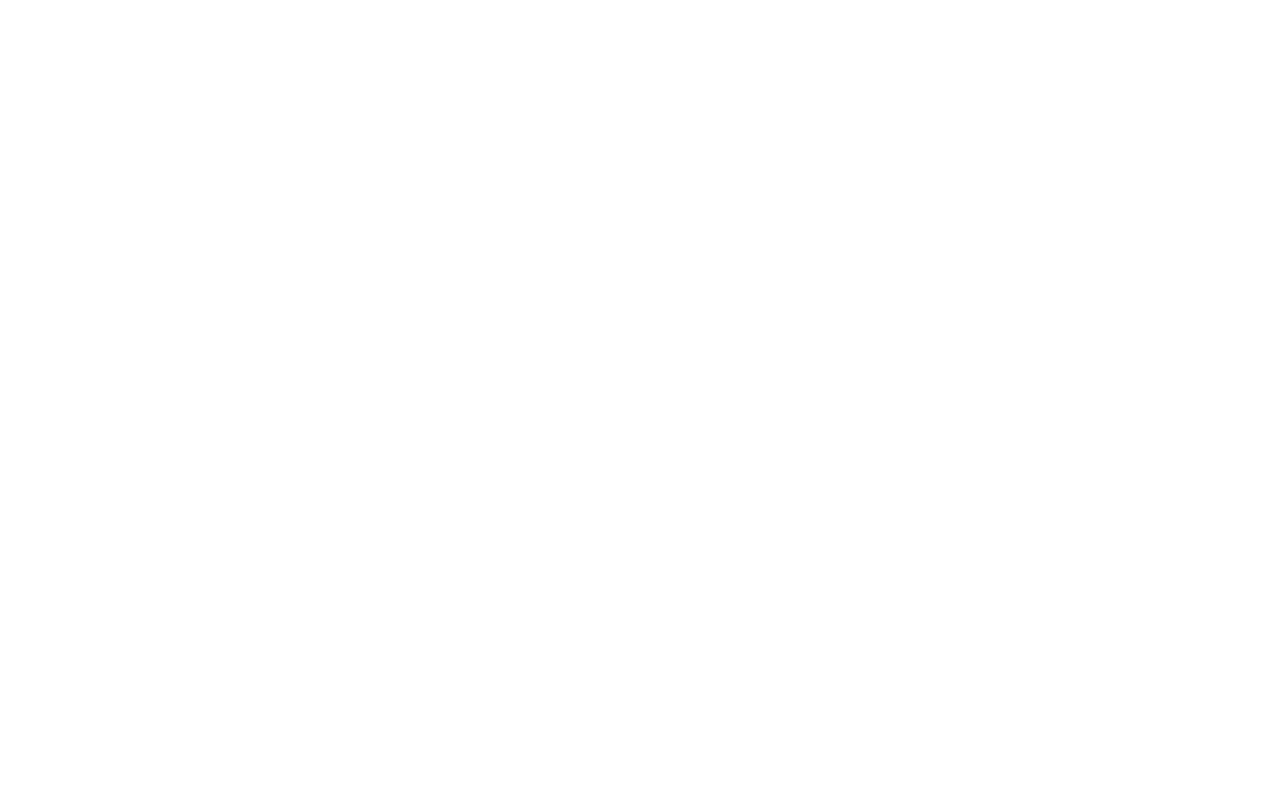
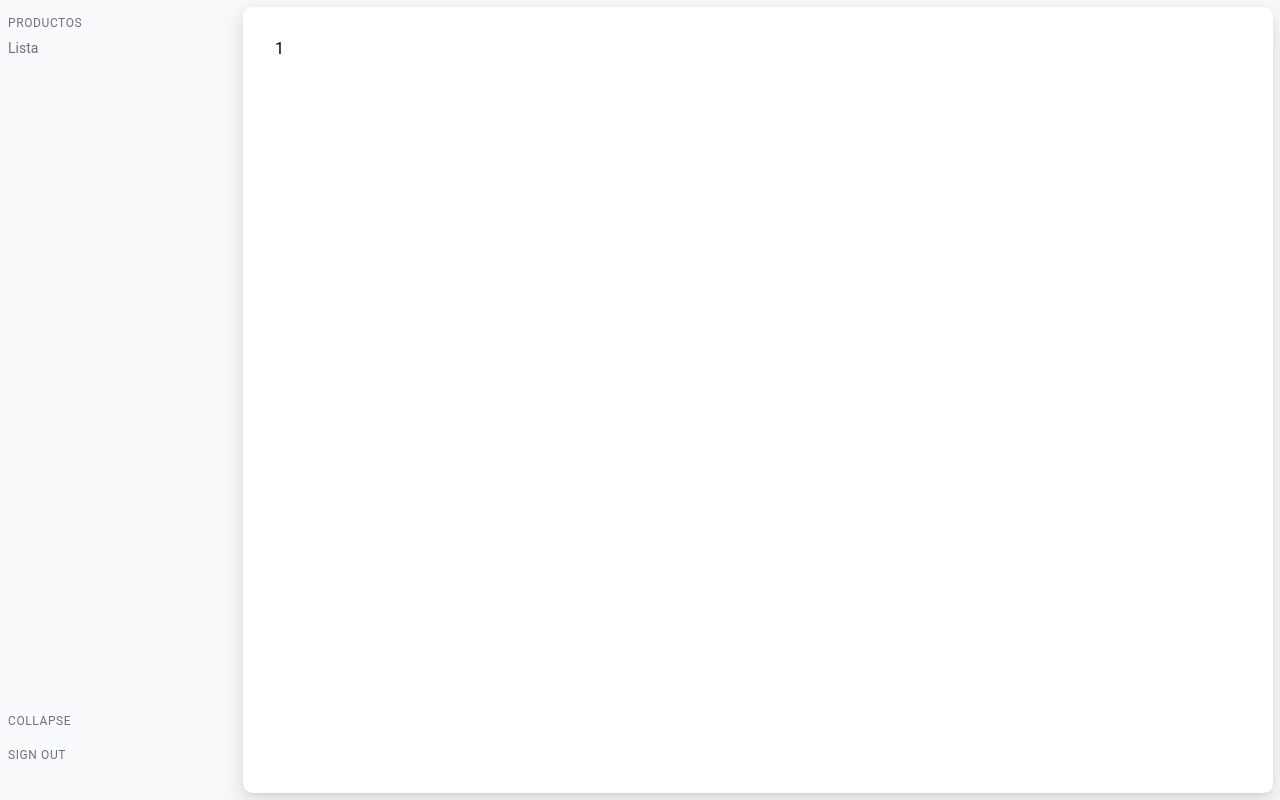
Before and after one commit to TranThanhBinhh/Angular-Example, an Angular app: page /dashboard in a window 1280 px wide. Before the commit this address led to /. Built offline with nearby package versions, Linux system fonts and the light colour scheme.

Commit message:
fix bug about router

```diff
--- a/src/app/app-routing.module.ts
+++ b/src/app/app-routing.module.ts
@@ -1,7 +1,10 @@
 import { NgModule } from '@angular/core';
 import { RouterModule, Routes } from '@angular/router';
 
-const routes: Routes = [{ path: '', loadChildren: () => import('./auth/auth.module').then(m => m.AuthModule) }, { path: 'products', loadChildren: () => import('./products/products.module').then(m => m.ProductsModule) }];
+const routes: Routes = [
+  { path: '', loadChildren: () => import('./auth/auth.module').then(m => m.AuthModule) },
+  { path: 'dashboard', loadChildren: () => import('./products/products.module').then(m => m.ProductsModule) }
+];
 
 @NgModule({
   imports: [RouterModule.forRoot(routes)],
--- a/src/app/products/components/aside/aside.component.html
+++ b/src/app/products/components/aside/aside.component.html
@@ -9,7 +9,7 @@
         <li (click)="collpase()" title="Collapse">
             <span>Collapse</span>
         </li>
-        <li title="Sign Out">
+        <li (click)="signout()" title="Sign Out">
             <span>Sign Out</span>
         </li>
     </div>
--- a/src/app/products/components/aside/aside.component.ts
+++ b/src/app/products/components/aside/aside.component.ts
@@ -1,4 +1,5 @@
 import { Component, EventEmitter, Output } from '@angular/core';
+import { Router } from '@angular/router';
 
 @Component({
   selector: 'app-aside',
@@ -6,6 +7,8 @@ import { Component, EventEmitter, Output } from '@angular/core';
   styleUrls: ['./aside.component.scss']
 })
 export class AsideComponent {
+
+  constructor(private router: Router) { }
 
   isCollapsed: boolean = false;
   @Output() emitCollpase = new EventEmitter<boolean>();
@@ -15,4 +18,8 @@ export class AsideComponent {
     this.emitCollpase.emit(this.isCollapsed);
   }
 
+  signout() {
+    this.router.navigate(['/']);
+  }
+
 }
```
